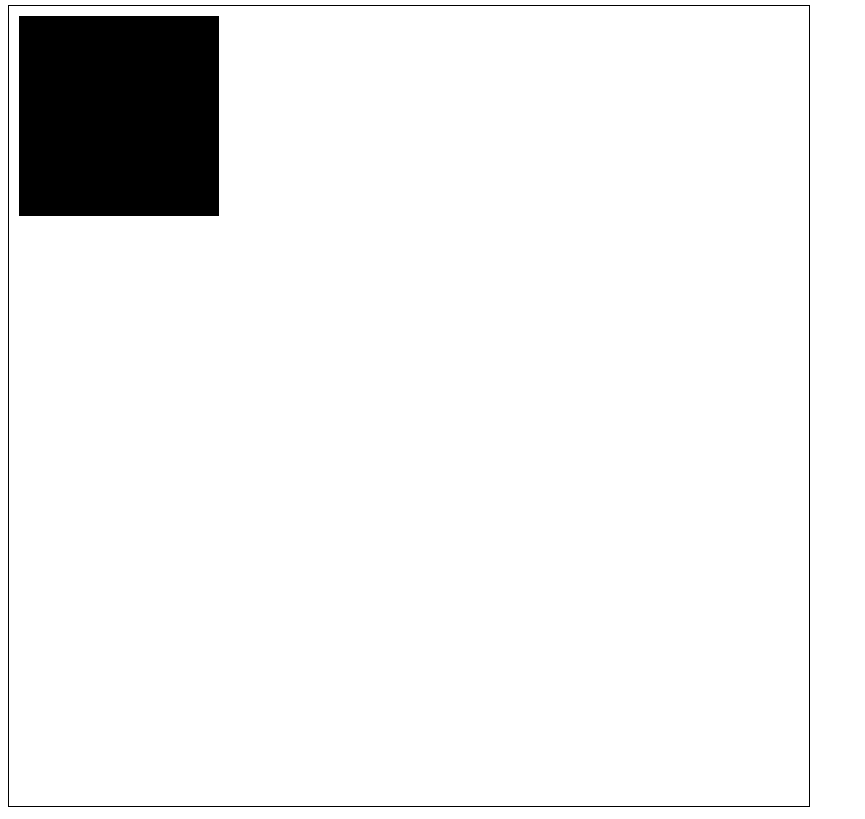
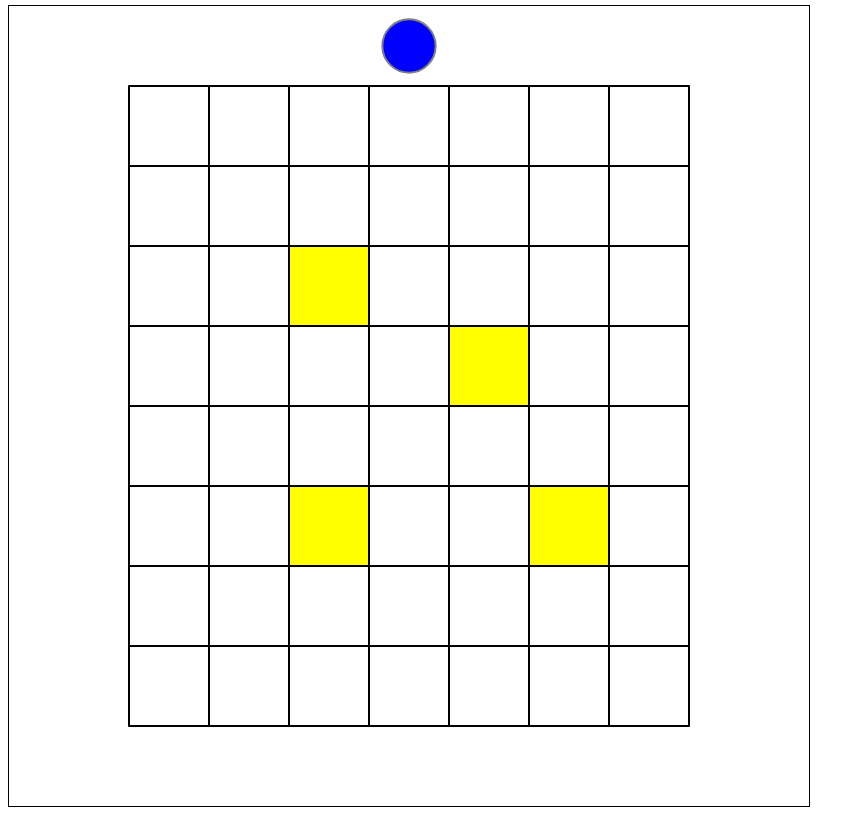
Before and after one commit to StudioKrok/froggerbot, a website: page public/index.html in a window 1280 px wide. Shown: the part 62-881 px from the top of the page, without its empty margins (0-865 px from the left). Drawn offline with Linux system fonts and the light colour scheme.

Commit message:
Board drawing and player movement.

```diff
--- a/public/index.html
+++ b/public/index.html
@@ -6,7 +6,7 @@
   </head>
 
   <body>
-    <h2>game</h2>
+    <h2>Frogger Bot</h2>
     <canvas id="myCanvas" width="800" height="800" style="border:1px solid #000000;">
     </canvas>
     <script src='program.js'></script>
--- a/public/main.js
+++ b/public/main.js
@@ -1,8 +1,41 @@
 var canvas = document.getElementById('myCanvas');
+var context = canvas.getContext('2d');
+var levelMap = [
+  [0,0,0,0,0,0,0],
+  [0,0,0,0,0,0,0],
+  [0,0,1,0,0,0,0],
+  [0,0,0,0,1,0,0],
+  [0,0,0,0,0,0,0],
+  [0,0,1,0,0,1,0],
+  [0,0,0,0,0,0,0],
+  [0,0,0,0,0,0,0]
+];
+var cellWidth = 80;
+var cellColors = ['white','yellow','red'];
+var boardXPosition = (canvas.width / 2) - ((cellWidth * levelMap[0].length) / 2);
+var boardYPosition = (canvas.height / 2) - ((cellWidth * levelMap.length) / 2);
 
-var context = canvas.getContext('2d');
+var player = (function(){
+  var initialPosition = {
+    x : boardXPosition + ((cellWidth * levelMap[0].length) / 2),
+    y : boardYPosition - cellWidth / 2
+  };
 
-context.fillRect(10,10,200,200);
+  var currentPosition = {
+    x : initialPosition.x,
+    y : initialPosition.y
+  };
+
+  return{
+    getCurrentPosition:function(){
+      return currentPosition;
+    },
+    setCurrentPosition:function(x,y){
+      currentPosition.x = x;
+      currentPosition.y = y;
+    }
+  }
+})();
 
 var colors = {
   '1': 'green',
@@ -18,3 +51,59 @@ keyMapper.setKeyListener(function(key){
   context.fillStyle = colors[key];
   context.fillRect(14,14,200,200);
 });
+
+function draw(){
+  //Clean the canvas for smooth lines
+  context.clearRect(0, 0, canvas.width, canvas.height);
+
+  var cellXPosition = boardXPosition;
+  var cellYPosition = boardYPosition;
+
+  //Draw board
+  levelMap.forEach(function(boardRow){
+    boardRow.forEach(function(boardCell){
+      context.fillStyle = cellColors[boardCell];
+      context.fillRect(cellXPosition,cellYPosition,cellWidth,cellWidth);
+
+      context.lineWidth = 2;
+      context.lineJoin = 'round';
+      context.lineCap = 'round';
+      context.strokeStyle = "black";
+      context.strokeRect(cellXPosition,cellYPosition,cellWidth,cellWidth);
+
+      cellXPosition = cellXPosition + cellWidth;
+    });
+
+    cellXPosition = boardXPosition;
+    cellYPosition += cellWidth;
+
+  });
+
+  //Draw player
+  if(player) drawPlayer(player.getCurrentPosition().x,player.getCurrentPosition().y);
+
+  //Determine if the player has reached the other side
+
+
+}
+
+function drawPlayer(x,y){
+  context.lineWidth = 2;
+  context.lineCap = 'round';
+  context.lineJoin = 'round';
+  context.strokeStyle = 'gray';
+  context.fillStyle = 'blue';
+
+  context.beginPath();
+  context.arc(x, y, cellWidth / 3 , 0, Math.PI * 2, false);
+  context.fill();
+  context.stroke();
+  context.closePath();
+}
+
+draw();
+window.setTimeout(renderGame, 3000);
+function renderGame() {
+  draw();
+  window.setTimeout(renderGame, 3000);
+}
```
